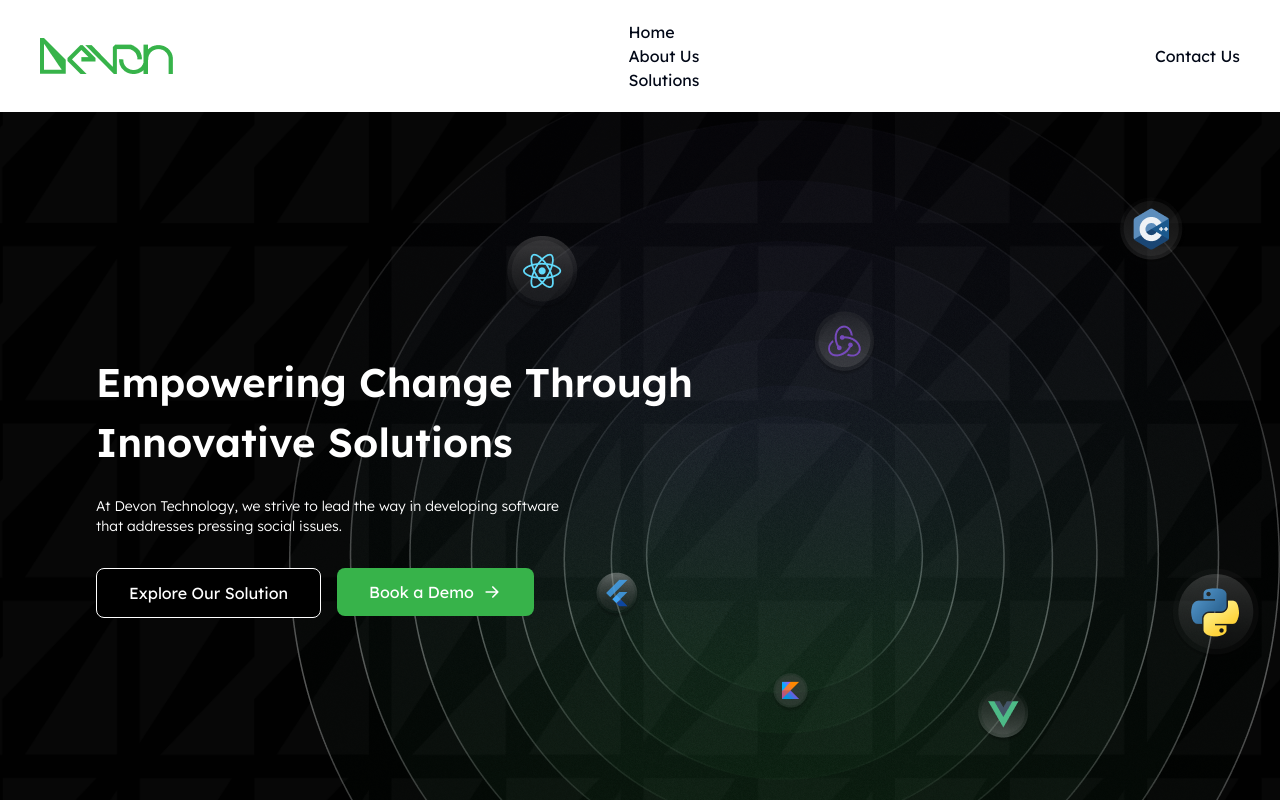
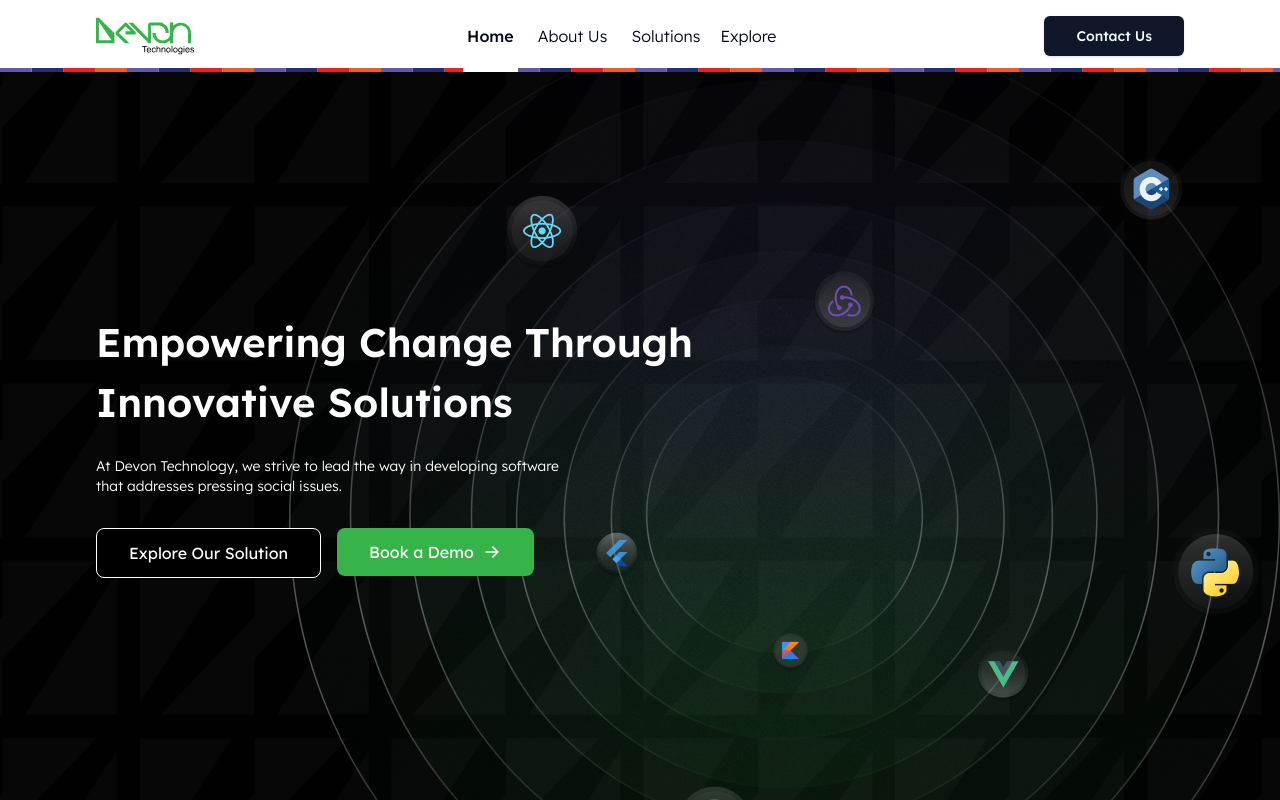
Before and after one commit to DevonSRE/devon_app, a Next.js app: page / in a window 1280 px wide. Shown: the top 800 px of the page. Built offline with nearby package versions, Linux system fonts and the light colour scheme.

Commit message:
update: modify navbar

```diff
--- a/src/features/homepage/components/navbar.jsx
+++ b/src/features/homepage/components/navbar.jsx
@@ -1,10 +1,8 @@
-"use client";
-
 import Link from "next/link";
 import Image from "next/image";
-import { usePathname } from "next/navigation";
-import devonLogo from "/public/devon_logo.png";
-import { useState } from "react";
+import { Button } from "@/components/ui/button";
+import { NavbarItems } from "./navbar-items";
+import devonLogo from "/public/svg/devon-logo.svg";
 
 
 const navbarItems = [
@@ -46,12 +44,8 @@ const navbarItems = [
 ];
 
 export default function Navbar() {
-  const pathname = usePathname();
-  const [nav, setNav] = useState(false);
-  const handleClick = () => setNav(!nav);
-
   return (
-    <header className="flex items-center justify-between px-10 py-5">
+    <header className="flex items-center justify-between px-24 py-4 bg-white relative after:absolute after:bg-[url('/svg/devon-brand-patterns.svg')] after:w-full after:h-1 after:left-0 after:bottom-0 after:z-0">
       <div>
         {navbarItems.map((item) => (
           <div key={item.id}>
@@ -64,174 +58,17 @@ export default function Navbar() {
         ))}
       </div>
 
-      <nav>
-        {navbarItems.map((item) => (
-          <ul key={item.id}>
-            {item.category === "links" && (
-              <li key={item.id}>
-                <Link href={item.url}>{item.value}</Link>
-              </li>
-            )}
-          </ul>
-        ))}
-      </nav>
+      <NavbarItems navItems={navbarItems} />
 
       <div>
         {navbarItems.map((item) => (
           <div key={item.id}>
             {item.category === 'cta' && (
-              <button>{item.value}</button>
+              <Button size="lg">{item.value}</Button>
             )}
           </div>
         ))}
       </div>
     </header>
   );
-
-  if (pathname === "/") {
-    return (
-      <>
-        <div className="flex justify-between md:px-24 px-4 pt-6 bg-black">
-          <div>
-            <Image src={devonLogo} alt="A logo of Devon" />
-          </div>
-          <div className="bg-[#B8B8B826] hidden md:flex gap-8 text-sm px-14 py-3 rounded-3xl">
-            <Link href="/" className={`${pathname === "/" ? "text-green-500" : "text-white"}`}>Home</Link>
-            <Link href="/aboutus" className={`${pathname === "/aboutus" ? "text-green-500" : "text-white"}`}>About Us</Link>
-            <Link href="/services" className={`${pathname === "/services" ? "text-green-500" : "text-white"}`}>Services</Link>
-            <Link href="/contact" className={`${pathname === "/contact" ? "text-green-500" : "text-white"}`}>Contact</Link>
-          </div>
-
-          {/* Hamburger Menu */}
-          <div className="md:hidden">
-            <div
-              onClick={handleClick}
-              className="md:hidden relative cursor-pointer z-50"
-            >
-              {!nav ? (
-                <svg
-                  xmlns="http://www.w3.org/2000/svg"
-                  viewBox="0 0 24 24"
-                  fill="white"
-                  width={40}
-                  height={40}
-                >
-                  <path d="M3 4H21V6H3V4ZM3 11H21V13H3V11ZM3 18H21V20H3V18Z"></path>
-                </svg>
-              ) : (
-                <svg
-                  xmlns="http://www.w3.org/2000/svg"
-                  viewBox="0 0 24 24"
-                  fill="white"
-                  width={40}
-                  height={40}
-                >
-                  <path d="M10.5859 12L2.79297 4.20706L4.20718 2.79285L12.0001 10.5857L19.793 2.79285L21.2072 4.20706L13.4143 12L21.2072 19.7928L19.793 21.2071L12.0001 13.4142L4.20718 21.2071L2.79297 19.7928L10.5859 12Z"></path>
-                </svg>
-              )}
-            </div>
-
-            {/* Mobile Menu Items */}
-            <ul
-              className={
-                !nav
-                  ? "hidden"
-                  : "absolute top-0 left-0 w-full h-screen bg-black flex flex-col justify-center items-center text-white"
-              }
-            >
-              <li className="py-4 text-2xl">
-                <Link href="/" onClick={handleClick}>Home</Link>
-              </li>
-
-              <li className="py-4 text-2xl">
-                <Link href="/aboutus" onClick={handleClick}>About Us</Link>
-              </li>
-
-              <li className="py-4 text-2xl">
-                <Link href="/services" onClick={handleClick}>Services</Link>
-              </li>
-
-              <li className="py-4 text-2xl">
-                <Link href="/contact" onClick={handleClick}>Contact</Link>
-              </li>
-            </ul>
-          </div>
-        </div>
-      </>
-    );
-  } else {
-    return (
-      <nav className="flex justify-between py-4 bg-[#E6E7E6] text-[#070707] px-4">
-        <div className="md:ml-36">
-          <Image
-            src={devonLogo}
-            alt="A logo of Devon"
-            width={100}
-            height={100}
-          />
-        </div>
-        <div className="hidden md:flex gap-16 text-sm md:mr-20">
-          <Link href="/" className={`${pathname === "/" ? "text-green-500" : "text-black"}`}>Home</Link>
-          <Link href="/aboutus" className={`${pathname === "/aboutus" ? "text-green-500" : "text-black"}`}>About Us</Link>
-          <Link href="/services" className={`${pathname === "/services" ? "text-green-500" : "text-black"}`}>Services</Link>
-          <Link href="/contact" className={`${pathname === "/contact" ? "text-green-500" : "text-black"}`}>Contact</Link>
-        </div>
-
-        {/* Hamburger Menu */}
-        <div className="md:hidden">
-          <div
-            onClick={handleClick}
-            className="md:hidden relative cursor-pointer z-50"
-          >
-            {!nav ? (
-              <svg
-                xmlns="http://www.w3.org/2000/svg"
-                viewBox="0 0 24 24"
-                fill="black"
-                width={40}
-                height={40}
-              >
-                <path d="M3 4H21V6H3V4ZM3 11H21V13H3V11ZM3 18H21V20H3V18Z"></path>
-              </svg>
-            ) : (
-              <svg
-                xmlns="http://www.w3.org/2000/svg"
-                viewBox="0 0 24 24"
-                fill="black"
-                width={40}
-                height={40}
-              >
-                <path d="M10.5859 12L2.79297 4.20706L4.20718 2.79285L12.0001 10.5857L19.793 2.79285L21.2072 4.20706L13.4143 12L21.2072 19.7928L19.793 21.2071L12.0001 13.4142L4.20718 21.2071L2.79297 19.7928L10.5859 12Z"></path>
-              </svg>
-            )}
-          </div>
-
-          {/* Mobile Menu Items */}
-          <ul
-            className={
-              !nav
-                ? "hidden"
-                : "absolute top-0 left-0 w-full h-screen bg-[#E6E7E6] flex flex-col justify-center items-center text-black"
-            }
-          >
-            <li className="py-4 text-2xl">
-              <Link href="/" onClick={handleClick}>Home</Link>
-            </li>
-
-            <li className="py-4 text-2xl">
-              <Link href="/aboutus" onClick={handleClick}>About Us</Link>
-            </li>
-
-            <li className="py-4 text-2xl">
-              <Link href="/services" onClick={handleClick}>Services</Link>
-            </li>
-
-            <li className="py-4 text-2xl">
-              <Link href="/contact" onClick={handleClick}>Contact</Link>
-            </li>
-          </ul>
-        </div>
-      </nav>
-    );
-  }
 }
```
